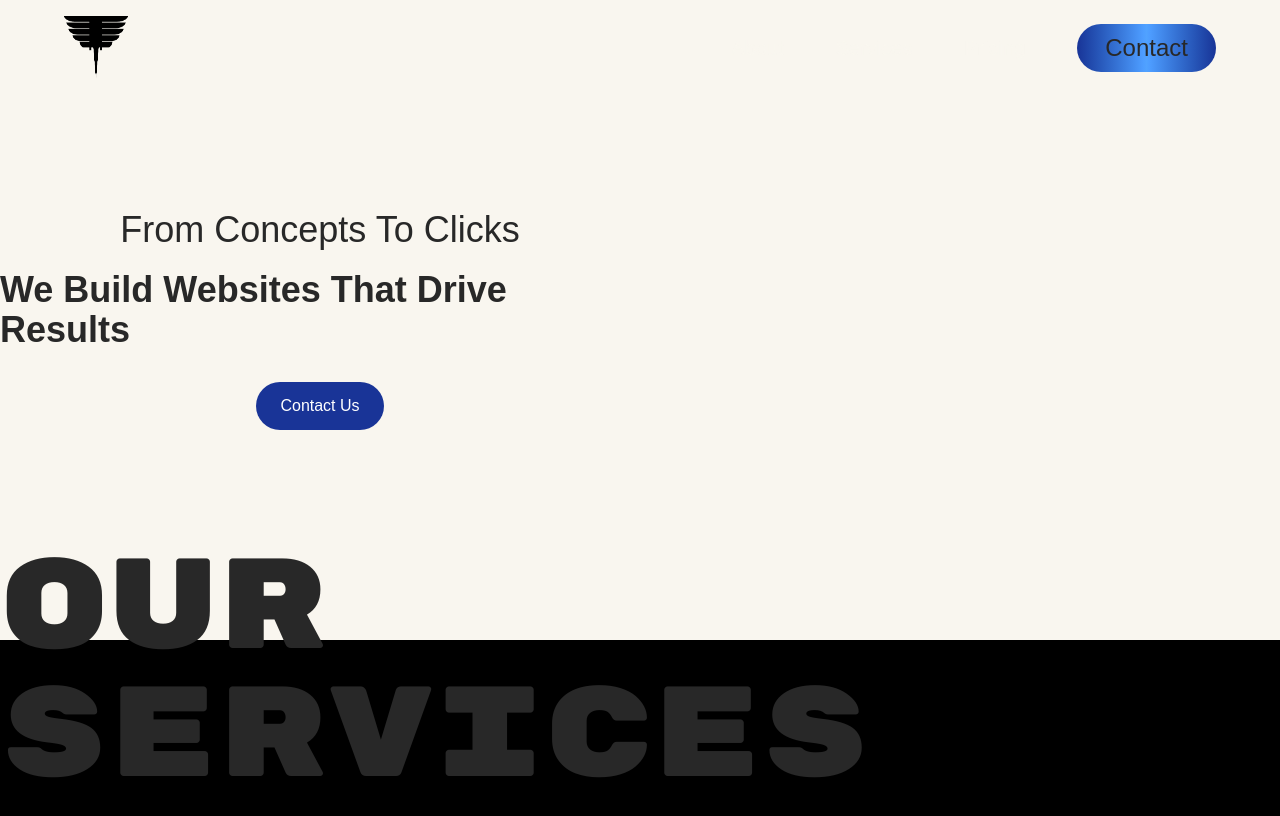
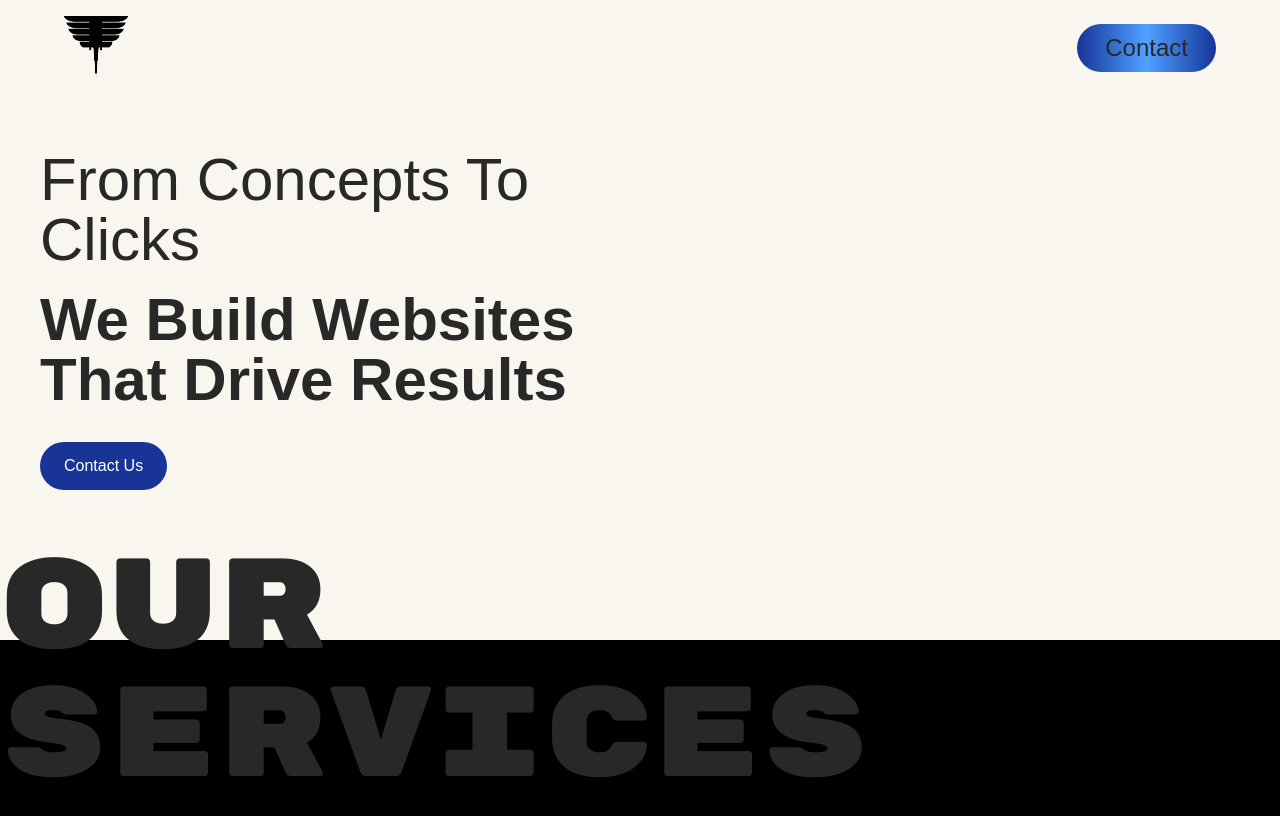
Before and after one commit to Hajdudev/hajdu, a Next.js app: page / in a window 1280 px wide. Shown: the top 816 px of the page. Built offline with nearby package versions, Linux system fonts and the light colour scheme; a web font is replaced by a local one.

Commit message:
Tweaked a little bit the layout of the text and the height etc :

```diff
--- a/app/components/Hero.tsx
+++ b/app/components/Hero.tsx
@@ -1,28 +1,25 @@
 import { useGSAP } from "@gsap/react";
 import GradientBall from "../ui/GradientBall";
-import gsap from "gsap"
+import gsap from "gsap";
 import { useDispatch, useSelector } from "react-redux";
 import { RootState } from "../store/store";
 import { useRef } from "react";
 import { setSelected } from "../store/gsap/gsap";
 
 export default function Hero() {
-
   const dispatch = useDispatch();
   const selected = useSelector((state: RootState) => state.gsap.selected);
   const firstTextRef = useRef(null);
   const secondTextRef = useRef(null);
 
   useGSAP(() => {
-
     if (selected === "2") {
-
       const textElements = [firstTextRef.current, secondTextRef.current];
 
       if (textElements[0] && textElements[1]) {
         gsap.set(textElements, {
           opacity: 0,
-        y: 25
+          y: 25,
         });
         gsap.to(textElements, {
           opacity: 1,
@@ -32,8 +29,8 @@ export default function Hero() {
           stagger: 0.2,
           delay: 0.3,
           onComplete: () => {
-            dispatch(setSelected("3"))
-          }
+            dispatch(setSelected("3"));
+          },
         });
       }
     }
@@ -47,17 +44,17 @@ export default function Hero() {
 
       <div className="h-full flex w-full relative z-10">
         <div className="w-1/2 flex flex-col font-lustria items-center justify-center">
-          <div>
-            <p ref={firstTextRef} className="text-4xl">
+          <div className="w-full ml-20">
+            <p ref={firstTextRef} className="text-6xl text-left">
               From Concepts To Clicks
             </p>
           </div>
-          <div className="mt-5">
-            <p ref={secondTextRef} className="text-4xl font-bold">
+          <div className="mt-5 w-full ml-20">
+            <p ref={secondTextRef} className="text-6xl font-bold text-left">
               We Build Websites That Drive Results
             </p>
           </div>
-          <button className="bg-cobal px-6 py-3 mt-8 rounded-full text-white">
+          <button className="bg-cobal self-start ml-10 px-6 py-3 mt-8 rounded-full text-white">
             Contact Us
           </button>
         </div>
```
Lines whose indentation alone changed are shown as unchanged.
